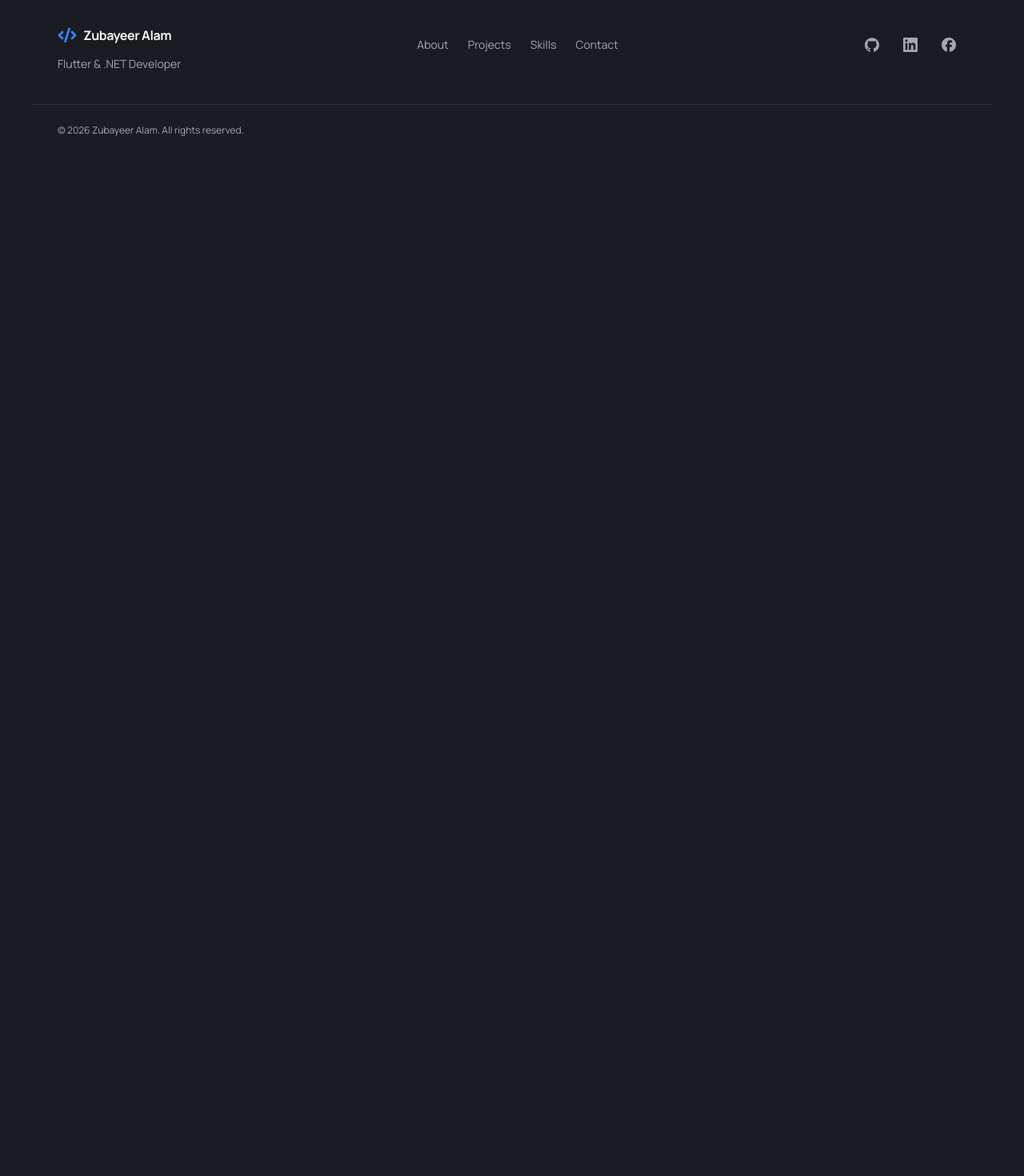
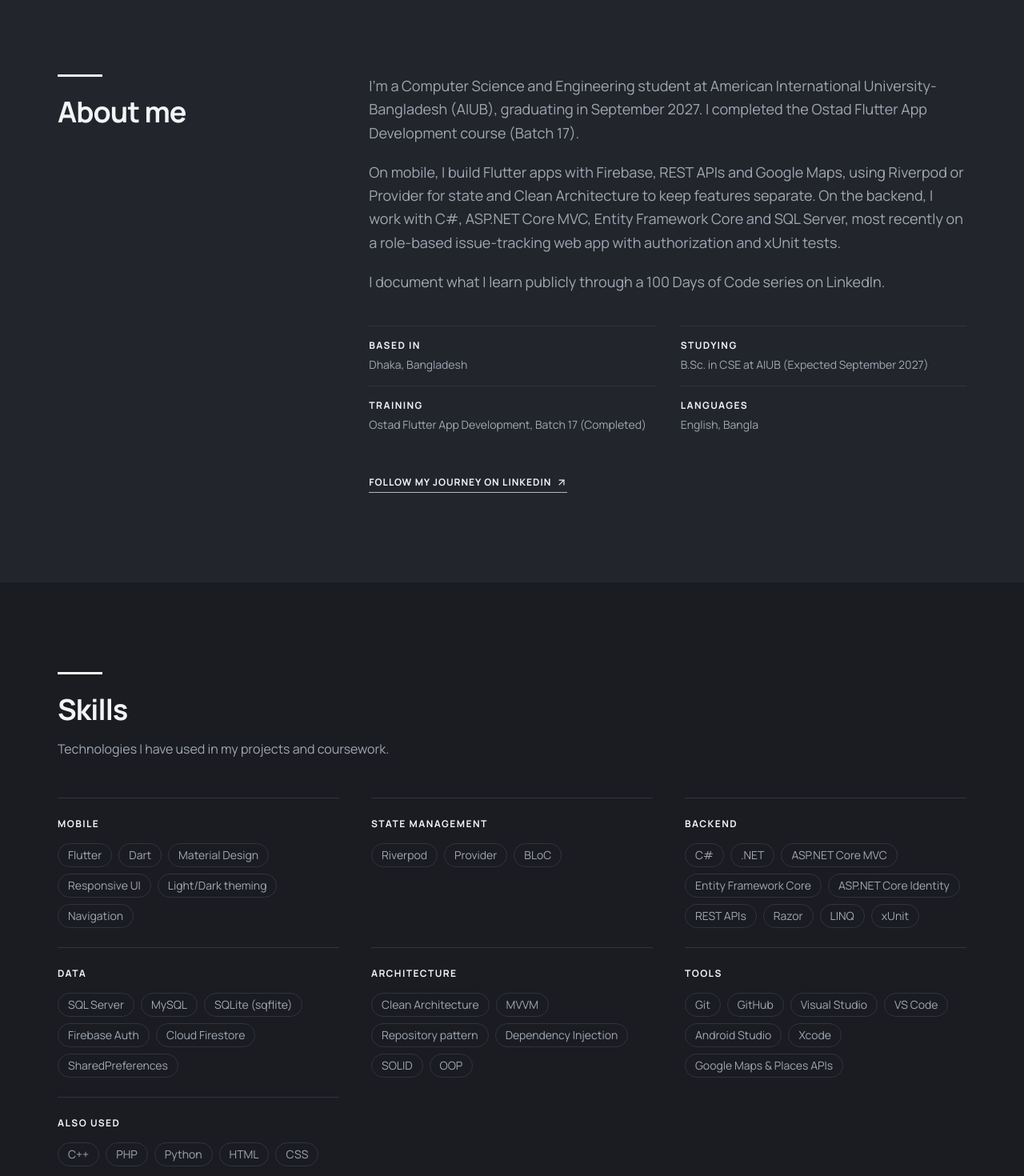
Before and after one commit to ZubayeerAlam/ZubayeerAlam-Portportfolio-WebSite, a Next.js app: page / in a window 1280 px wide. Shown: the part 820-2290 px from the top of the page at 80% size. Before the commit the page ends 1015 px from the top, so only its background shows below. Built offline with nearby package versions, Linux system fonts and the light colour scheme; no server answers.

Commit message:
Add About and Skills sections
- Add About section on contrast panel with bio, key facts and LinkedIn link
- Add Skills section with seven groups shown as tags (no proficiency bars)

```diff
--- a/app/page.tsx
+++ b/app/page.tsx
@@ -1,9 +1,14 @@
+import { AboutSection } from "@/components/sections/about-section";
 import { HeroSection } from "@/components/sections/hero-section";
+import { SkillsSection } from "@/components/sections/skills-section";
 
 export default function HomePage() {
   return (
     <>
       <HeroSection />
+      <AboutSection />
+      {/* Projects section goes here (Step 5). */}
+      <SkillsSection />
     </>
   );
 }
--- /dev/null
+++ b/components/sections/about-section.tsx
@@ -0,0 +1,48 @@
+import { Container } from "@/components/layout/container";
+import { SectionHeading } from "@/components/ui/section-heading";
+import { TextLink } from "@/components/ui/text-link";
+import { education } from "@/data/education";
+import { profile } from "@/data/profile";
+
+export function AboutSection() {
+  const linkedin = profile.socials.find((social) => social.platform === "linkedin");
+  const [degree, training] = education;
+
+  const facts = [
+    { label: "Based in", value: profile.location },
+    degree && { label: "Studying", value: `B.Sc. in CSE at AIUB (${degree.status})` },
+    training && { label: "Training", value: `Ostad ${training.title} (${training.status})` },
+    { label: "Languages", value: profile.languages.join(", ") },
+  ].filter((fact): fact is { label: string; value: string } => Boolean(fact));
+
+  return (
+    <section id="about" aria-labelledby="about-title" className="bg-surface py-20 sm:py-28">
+      <Container className="grid gap-12 lg:grid-cols-12 lg:gap-8">
+        <SectionHeading id="about-title" title="About me" className="lg:col-span-4" />
+
+        <div className="lg:col-span-8">
+          <div className="space-y-5 text-base leading-relaxed text-muted sm:text-lg">
+            {profile.about.map((paragraph) => (
+              <p key={paragraph}>{paragraph}</p>
+            ))}
+          </div>
+
+          <dl className="mt-10 grid gap-x-8 sm:grid-cols-2">
+            {facts.map((fact) => (
+              <div key={fact.label} className="border-t border-line py-4">
+                <dt className="text-xs font-bold tracking-[0.12em] text-ink uppercase">{fact.label}</dt>
+                <dd className="mt-1.5 text-sm text-muted">{fact.value}</dd>
+              </div>
+            ))}
+          </dl>
+
+          {linkedin && (
+            <div className="mt-8">
+              <TextLink href={linkedin.href}>Follow my journey on LinkedIn</TextLink>
+            </div>
+          )}
+        </div>
+      </Container>
+    </section>
+  );
+}
--- /dev/null
+++ b/components/sections/skills-section.tsx
@@ -0,0 +1,35 @@
+import { Container } from "@/components/layout/container";
+import { SectionHeading } from "@/components/ui/section-heading";
+import { skillGroups } from "@/data/skills";
+
+export function SkillsSection() {
+  return (
+    <section id="skills" aria-labelledby="skills-title" className="py-20 sm:py-28">
+      <Container>
+        <SectionHeading
+          id="skills-title"
+          title="Skills"
+          description="Technologies I have used in my projects and coursework."
+        />
+
+        <div className="mt-12 grid gap-x-10 sm:grid-cols-2 lg:grid-cols-3">
+          {skillGroups.map((group) => (
+            <div key={group.title} className="border-t border-line py-6">
+              <h3 className="text-xs font-bold tracking-[0.12em] text-ink uppercase">{group.title}</h3>
+              <ul className="mt-4 flex flex-wrap gap-2">
+                {group.skills.map((skill) => (
+                  <li
+                    key={skill}
+                    className="rounded-full border border-line px-3 py-1 text-sm text-muted"
+                  >
+                    {skill}
+                  </li>
+                ))}
+              </ul>
+            </div>
+          ))}
+        </div>
+      </Container>
+    </section>
+  );
+}
--- a/plan/BUILD_PLAN.md
+++ b/plan/BUILD_PLAN.md
@@ -45,12 +45,12 @@ Goal: colours, font, base styles, header and footer.
 - [x] Check: typecheck + lint pass; checked at 320 / 390 / 768 / 1280px, no horizontal scroll, no console errors
 - Note: the Learn more / Browse projects / Contact links point to sections built in Steps 4–7
 
-## Step 4 — About + Skills 👉
-- [ ] About section on the lighter panel
-- [ ] Skills grid grouped by category
-- [ ] Check: readable on mobile
+## Step 4 — About + Skills ✅
+- [x] About section on the lighter panel: bio paragraphs, key facts list, LinkedIn link
+- [x] Skills grid grouped by category
+- [x] Check: typecheck + lint pass; checked at 375px and 1280px, no horizontal scroll, no console errors
 
-## Step 5 — Projects
+## Step 5 — Projects 👉
 - [ ] `project-row.tsx`: editorial list row (number, title, status badge, summary, tech, arrow)
 - [ ] `status-badge.tsx`: Completed / In development / Coursework (text label, not colour only)
 - [ ] Featured projects list + "Also in progress" compact list
```
